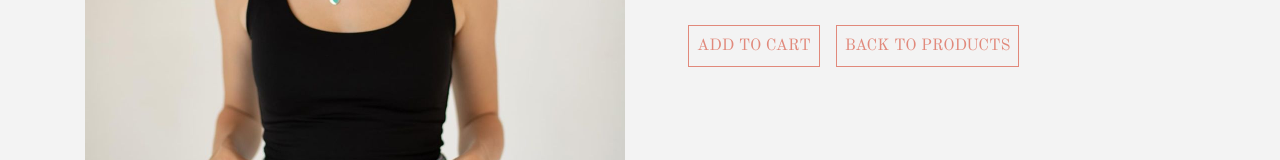
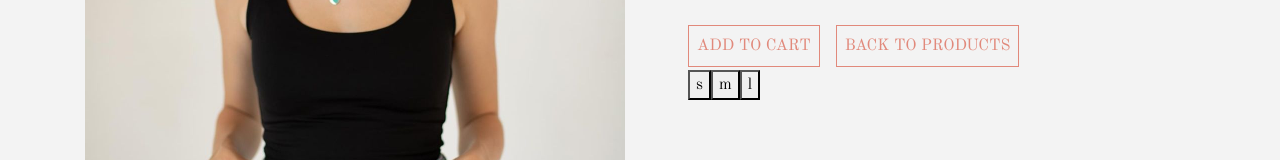
Before and after one commit to veronikadumalo/e-commerce, a React (Create React App) app: page /details in a window 1280 px wide. Shown: the part 437-597 px from the top of the page. Built offline with nearby package versions, Linux system fonts and the light colour scheme.

Commit message:
create 3 size button and function to change size value

```diff
--- a/src/components/Details.js
+++ b/src/components/Details.js
@@ -4,6 +4,7 @@ import { Link } from 'react-router-dom';
 import 'react-slideshow-image/dist/styles.css';
 import Slideshow from './Slideshow';
 import SizeSelect from './SizeSelect';
+import Size from './Size'
 
 
 
@@ -46,6 +47,7 @@ export default class Details extends Component {
                                                 <button className="detail-button ">back to products</button>
                                             </Link>
                                     </div>
+                                    <Size/>
                                 </div>
                             </div>
 
--- /dev/null
+++ b/src/components/Size.js
@@ -0,0 +1,22 @@
+import React, { Component } from 'react';
+import { ProductConsumer } from '../context';
+
+export default class Size extends Component {
+    render() {
+        return (
+            <ProductConsumer>
+                {value => {
+                    const { id } = value.detailProduct;
+                    return (
+                        <div>
+                            <button onClick={() => { value.sSize(id) }}>s</button>
+                            <button onClick={() => { value.mSize(id) }}>m</button>
+                            <button onClick={() => { value.lSize(id) }}>l</button>
+                        </div>
+                    )
+                    console.log(value.detailProduct);
+                }}
+            </ProductConsumer>
+            )
+    }
+}
--- a/src/context.js
+++ b/src/context.js
@@ -22,6 +22,28 @@ class ProductProvider extends Component {
     addToCart = (id) => {
         console.log("add to cart");
     };
+    sSize = (id) => {
+        const product = this.getItem(id);
+        product.selectedSize = "s";
+        this.setState(() => {
+            return { detailProduct: product }
+        });
+    }
+    mSize = (id) => {
+        const product = this.getItem(id);
+        product.selectedSize = "m";
+        this.setState(() => {
+            return { detailProduct: product }
+        });
+    }
+    lSize = (id) => {
+        const product = this.getItem(id);
+        product.selectedSize = "l";
+        this.setState(() => {
+            return { detailProduct: product }
+        });
+    }
+
 
 
     render() {
@@ -30,6 +52,9 @@ class ProductProvider extends Component {
                 ...this.state,
                 handleDetail: this.handleDetail,
                 addToCart: this.addToCart,
+                sSize: this.sSize,
+                mSize: this.mSize,
+                lSize: this.lSize,
             }}>
                 {this.props.children}
             </ProductContext.Provider>
```
